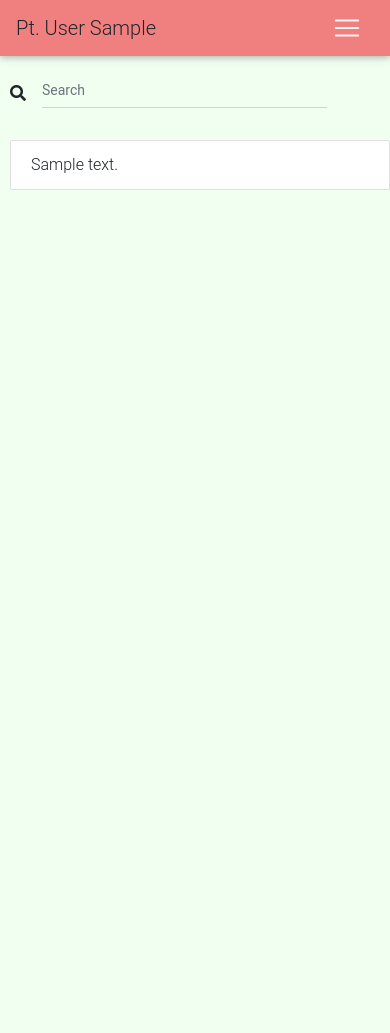
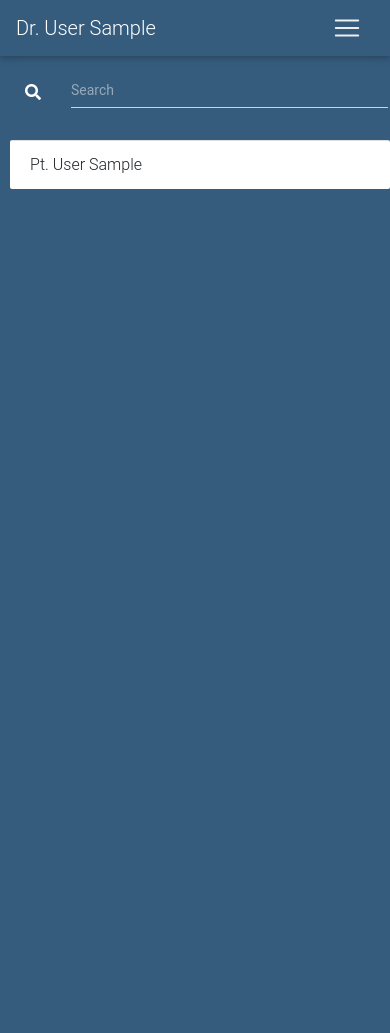
Before and after one commit to CampaUTN/kineapp-backend, a Django app: page / in a window 390 px wide. Before the commit the page ends 190 px from the top, so only its background shows below. Run offline with Django 3.2, Linux system fonts and the light colour scheme; a user stored in the database is signed in; tables that the repository leaves empty hold one stand-in row (values such as "Sample post"); some libraries are stand-ins or nearby versions.

Commit message:
269, 276, 278, 279 fix login web, style changes and minor fixes (#26)
* Fix: now deployment task execute also migrations for users app

* Fix styles according to mobile application

* Added sessions view. Change the color of the logo, also add gif for loader

* Now the clinical history has the medic (will change)

* Add clinical session url, and minor fixes for changes (this will change in the future due to clinical history will be erase)

```diff
--- a/kinesio/kinesioapp/models.py
+++ b/kinesio/kinesioapp/models.py
@@ -54,7 +54,8 @@ class ClinicalHistory(models.Model):
     date = models.DateTimeField()
     description = models.CharField(max_length=255)
     status = models.CharField(max_length=100, choices=CLINICAL_HISTORY_STATUS_CHOICES, default='PENDING')
-    patient = models.ForeignKey(User, on_delete=models.CASCADE)
+    patient = models.ForeignKey(User, on_delete=models.CASCADE, related_name="patient_owner", null=True)
+    medic = models.ForeignKey(User, on_delete=models.CASCADE, related_name="medic_owner", null=True)
 
     objects = ClinicalHistoryQuerySet.as_manager()
 
--- a/kinesio/kinesioapp/templates/kinesioapp/index.html
+++ b/kinesio/kinesioapp/templates/kinesioapp/index.html
@@ -2,16 +2,15 @@
 {% load static %}
 
 {% block title %}
-    KinesioApp
+    KineApp
 {% endblock %}
 
 {% block body %}
     {% if not user.is_authenticated %}
-        <div class="text-center animated fadeInUp">
+        <div id="logo_index" class="text-center animated fadeInUp">
             <img src="{% static "images/logo.png" %}" class="img-fluid logo_image_index" alt="Temporal Logo" >
             <div style="margin-bottom: 15px">
-                <h1 class="display-3 logo_title_index" ><strong>KinesioApp</strong></h1>
-                <h1 class="display-5 logo_title_index">Temporal Slogan</h1>
+                <h1 class="display-2 logo_title_index" ><strong>KineApp</strong></h1>
             </div>
             <div class="google_center">
                 <div id="my-signin2"></div>
@@ -19,7 +18,7 @@
         </div>
         <script src="https://apis.google.com/js/platform.js?onload=renderButton" async defer></script>
     {% else %}
-        <div class="row">
+        <div id="sidebar_row" class="row">
             <div class="col-md-4" style="padding-left: 25px">{% include "kinesioapp/users/sidebar.html" %}</div>
             <div id="data_content" class="col-md-8 data" ></div>
         </div>
--- a/kinesio/kinesioapp/templates/kinesioapp/users/sidebar.html
+++ b/kinesio/kinesioapp/templates/kinesioapp/users/sidebar.html
@@ -2,21 +2,26 @@
 <script src="{% static "js/sidebar.js" %}"></script>
 
 <div class="animated slideInLeft" style="margin-top: 10px">
-    <div>
+    <div style="width: 100%;">
         <form class="form-inline md-form form-sm mt-0">
-            <i class="fas fa-search" aria-hidden="true"></i>
-            <input id="search_list" class="form-control form-control-sm ml-3 w-75" type="text" placeholder="Search" aria-label="Search">
+            <div class="col" style=" max-width: 15px;">
+                <i class="fas fa-search" aria-hidden="true"></i>
+            </div>
+
+            <div class="col" style="width: 100%;">
+                <input id="search_clinical" class="form-control form-control-sm ml-3 white-text" style="width: 99%;" type="text" placeholder="Search" aria-label="Search">
+            </div>
         </form>
     </div>
 
-    <div id="list_data" class="list-group" style="margin-top: 10px">
-        {% if license %}
+    <div id="list_data" class="list-group list-group-flush scrollbar scrollbar-primary" style="margin-top: 10px">
+        {% if user.is_medic %}
             {% for patient in patients %}
-                <a onclick="get_clinical_history(1)" class="list-group-item list-group-item-action">{{ patient.name }}</a>
+                <a onclick="get_clinical_history_by_patient({{ patient.pk }})" class="list-group-item list-group-item-action waves-effect"> Pt. {{ patient.last_name }} {{ patient.first_name }}</a>
             {% endfor %}
         {% else %}
             {% for clinical_history in clinical_histories %}
-                <a onclick="get_clinical_history({{ clinical_history.pk }})" class="list-group-item list-group-item-action">{{ clinical_history.description }}</a>
+                <a onclick="get_clinical_history({{ clinical_history.pk }})" class="list-group-item list-group-item-action waves-effect"> Dr. {{ clinical_history.medic.last_name }} {{ clinical_history.medic.first_name }}</a>
             {% endfor %}
         {%  endif %}
     </div>
--- a/kinesio/kinesioapp/templates/layout/base.html
+++ b/kinesio/kinesioapp/templates/layout/base.html
@@ -9,12 +9,12 @@
 
     <title>{% block title %}<<< Insert title on any template that extends base.html! >>>{% endblock %}</title>
 
+    <!-- Font Awesome -->
+    <link rel="stylesheet" href="https://use.fontawesome.com/releases/v5.8.2/css/all.css">
+
     <!-- Jquery and PopperJS (Bootstrap 4 requirements) -->
     <script src="https://ajax.googleapis.com/ajax/libs/jquery/3.4.1/jquery.min.js"></script>
     <script src="https://cdnjs.cloudflare.com/ajax/libs/popper.js/1.14.7/umd/popper.min.js" integrity="sha384-UO2eT0CpHqdSJQ6hJty5KVphtPhzWj9WO1clHTMGa3JDZwrnQq4sF86dIHNDz0W1" crossorigin="anonymous"></script>
-
-    <!-- Font Awesome -->
-    <link rel="stylesheet" href="https://use.fontawesome.com/releases/v5.8.2/css/all.css">
 
     <!-- Bootstrap 4 -->
     <link rel="stylesheet" href="https://stackpath.bootstrapcdn.com/bootstrap/4.3.1/css/bootstrap.min.css" integrity="sha384-ggOyR0iXCbMQv3Xipma34MD+dH/1fQ784/j6cY/iJTQUOhcWr7x9JvoRxT2MZw1T" crossorigin="anonymous">
@@ -24,19 +24,30 @@
     <script src="https://apis.google.com/js/platform.js" async defer></script>
     <meta name="google-signin-client_id" content="989785370858-vo6q8dpnjs4d5gr08k6s0to4opp1repi.apps.googleusercontent.com">
 
-    <!-- Material Design Bootstrap -->
-    <link href="https://cdnjs.cloudflare.com/ajax/libs/mdbootstrap/4.8.7/css/mdb.min.css" rel="stylesheet">
-    <!-- MDB core JavaScript -->
-    <script type="text/javascript" src="https://cdnjs.cloudflare.com/ajax/libs/mdbootstrap/4.8.7/js/mdb.min.js"></script>
+    <!-- Slick Sliders -->
+    <link rel="stylesheet" type="text/css" href="//cdn.jsdelivr.net/npm/slick-carousel@1.8.1/slick/slick.css"/>
+    <link rel="stylesheet" type="text/css" href="slick/slick-theme.css"/>
+    <script type="text/javascript" src="https://cdn.jsdelivr.net/npm/slick-carousel@1.8.1/slick/slick.min.js"></script>
 
-    <link  rel="stylesheet" href="{% static "css/main.css" %}">
-    <script src="{% static "js/index.js" %}"></script>
+    <!-- Lightbox -->
+    <link rel="stylesheet" href="https://cdn.jsdelivr.net/gh/fancyapps/fancybox@3.5.7/dist/jquery.fancybox.min.css" />
+    <script src="https://cdn.jsdelivr.net/gh/fancyapps/fancybox@3.5.7/dist/jquery.fancybox.min.js"></script>
+
+
+
+
 </head>
 
 <body data-spy="scroll" data-target="#header" class="">
+<!-- Load faster and more working effects -->
+<!-- Material Design Bootstrap -->
+<link href="https://cdnjs.cloudflare.com/ajax/libs/mdbootstrap/4.8.7/css/mdb.min.css" rel="stylesheet">
+
+
+<link  rel="stylesheet" href="{% static "css/main.css" %}">
 
 {% include 'layout/navbar.html' %}
-<div>
+<div class="box">
     {% block body %}{% endblock %}
 
 </div>
@@ -46,5 +57,11 @@
         </div>
     </div>
 </div>
+
+<!-- JS Block -->
+<!-- MDB core JavaScript -->
+<script type="text/javascript" src="https://cdnjs.cloudflare.com/ajax/libs/mdbootstrap/4.8.7/js/mdb.min.js"></script>
+
+<script src="{% static "js/index.js" %}"></script>
 </body>
 </html>
--- a/kinesio/kinesioapp/templates/layout/navbar.html
+++ b/kinesio/kinesioapp/templates/layout/navbar.html
@@ -1,12 +1,12 @@
 <nav class="mb-1 navbar navbar-expand-lg navbar-dark">
     {% if user.is_authenticated %}
-        {% if user.license %}
-            <a class="navbar-brand disabled">Dr. {{ user.last_name }} {{ user.first_name }}</a>
+        {% if user.is_medic %}
+            <a class="navbar-brand disabled white-text">Dr. {{ user.last_name }} {{ user.first_name }}</a>
         {% else %}
-            <a class="navbar-brand disabled">Pt. {{ user.last_name }} {{ user.first_name }}</a>
+            <a class="navbar-brand disabled white-text">Pt. {{ user.last_name }} {{ user.first_name }}</a>
         {% endif %}
     {% else %}
-        <a class="navbar-brand disabled">KinesioApp</a>
+        <a class="navbar-brand disabled white-text">KineApp</a>
     {% endif %}
 
     <button class="navbar-toggler" type="button" data-toggle="collapse" data-target="#navbarSupportedContent-4"
--- a/kinesio/kinesioapp/urls.py
+++ b/kinesio/kinesioapp/urls.py
@@ -9,6 +9,7 @@ urlpatterns = [
     re_path(r'^secret_questions/?$', views.SecretQuestionView.as_view(), name='secret_questions_view'),
     re_path(r'^no_user/?$', views.NoUserView.as_view(), name='no_user_view'),
     re_path(r'^clinical_history/?$', views.ClinicalHistoryView.as_view(), name='clinical_history_view'),
+    re_path(r'^clinical_session/?$', views.ClinicalSessionView.as_view(), name='clinical_session_view'),
 
     # API
     re_path(r'^api/v1/clinical_histories/?$', api.ClinicalHistoryAPIView.as_view(), name='clinical_history'),
--- a/kinesio/kinesioapp/views.py
+++ b/kinesio/kinesioapp/views.py
@@ -1,7 +1,7 @@
 from django.shortcuts import render
 from django.views import generic
 from .models import ClinicalHistory
-from users.models import SecretQuestion
+from users.models import SecretQuestion, UserQuerySet
 from django.http import HttpResponse
 from django.contrib.auth import logout
 
@@ -11,9 +11,9 @@ class IndexView(generic.View):
     def get(self, request):
         if request.user.is_authenticated:
             user = request.user
-            if hasattr(user, 'license'):
-                patients = user.patients
-                return render(request, 'kinesioapp/index.html', {'patients': patients})
+            if user.is_medic:
+
+                return render(request, 'kinesioapp/index.html', {'patients': user.related_patients})
             else:
                 clinical_histories = ClinicalHistory.objects.filter(patient=user)
                 return render(request, 'kinesioapp/index.html', {'clinical_histories': clinical_histories})
@@ -41,9 +41,22 @@ def logout_view(request):
 
 class ClinicalHistoryView(generic.View):
     def get(self, request):
-        id_clinical_history = request.GET["id_clinical_history"]
-        clinical_history = ClinicalHistory.objects.get(pk=id_clinical_history)
-        if clinical_history is None:
+        clinical_history_id = request.GET.get("clinical_history_id", None)
+        try:
+            if clinical_history_id is None:
+                patient_id = request.GET.get("patient_id", None)
+                clinical_history = ClinicalHistory.objects.get(patient_id=patient_id, medic_id=request.user.pk)
+            else:
+                clinical_history = ClinicalHistory.objects.get(pk=clinical_history_id)
+
+        except ClinicalHistory.DoesNotExist:
             return render(request, 'kinesioapp/users/clinical_history.html')
-        else:
-            return render(request, 'kinesioapp/users/clinical_history.html', {'clinical_history': clinical_history})
+
+        return render(request, 'kinesioapp/users/clinical_history.html', {'clinical_history': clinical_history})
+
+
+class ClinicalSessionView(generic.View):
+    def get(self, request):
+
+        clinical_session_id = request.GET.get("clinical_session_id", None)
+        return render(request, 'kinesioapp/users/clinical_session.html')
--- a/kinesio/static/css/main.css
+++ b/kinesio/static/css/main.css
@@ -3,12 +3,42 @@ html {
 }
 
 body {
-  min-height: 100%;
-  background: honeydew;
+    height: 100%;
+    background: #355C7D;
+}
+
+.box {
+    height: 100%;
+}
+
+#sidebar_row {
+    height: 100%;
+}
+
+.data {
+    width: 100%;
+    height: 100%;
+    position: relative;
+}
+
+.white-text {
+    color: white;
+}
+
+#card_session {
+    width: 100%;
+    height: 100%;
+    position: absolute;
+    top: 0;
+    left: 0;
+}
+
+#card_history {
+    margin-top: 10px;
 }
 
 nav {
-  background: lightcoral;
+    background: #355C7D;
 }
 
 .container {
@@ -23,7 +53,7 @@ nav {
 }
 
 .logo_title_index {
-    color: #1063AF;
+    color: lightcoral;
 }
 
 .popover {
@@ -33,6 +63,10 @@ nav {
 
 .popover .arrow:after {
     border-right-color: lightcoral;
+}
+
+.popover-body {
+    color: white;
 }
 
 .google_center {
@@ -49,15 +83,75 @@ nav {
     color: #1da1f2;
 }
 
-.button_honey {
-    background: honeydew;
+.button_lightcoral {
+    background: lightcoral;
 }
 
 .card {
     width: 95%;
-    margin-top: 10px;
+    min-height: 500px;
+    height: auto;
+    display:inline-block;
 }
 
 .card-header {
     background: lightcoral;
 }
+
+.list-group-item.active, .list-group-item.active:hover, .list-group-item.active:focus {
+    background: lightcoral;
+    border-color: lightcoral;
+}
+
+
+div.col > .form-control::placeholder {
+    color: whitesmoke;
+    opacity: 0.5;
+}
+
+.fa-search {
+    color: white;
+}
+
+.fa-key, .fa-question {
+    color: #355C7D;
+}
+
+.md-form input[type="text"]:focus:not([readonly]),
+.md-form input[type="password"]:focus:not([readonly]){
+    -webkit-box-shadow: 0 1px 0 0 lightcoral;
+    box-shadow: 0 1px 0 0 lightcoral;
+    border-bottom: 1px solid lightcoral;
+}
+
+.custom-select:focus {
+    border-color: lightcoral;
+    outline: 0;
+    box-shadow: 0 0 0 .2rem #f0c3c8;
+}
+
+.slick-slide {
+    margin-left:10px;
+}
+
+.slick-list {
+    margin-left:-10px;
+}
+
+.fa-arrow-circle-right,
+.fa-arrow-circle-left {
+    color: #355C7D;
+    top: 45%;
+    left: 45%;
+    position:absolute;
+}
+
+.fa-arrow-left {
+    color: white;
+}
+
+.loader {
+    min-height: 50px;
+    min-width: 50px;
+    background: url("../images/loader.gif") no-repeat;
+}
--- a/kinesio/static/js/index.js
+++ b/kinesio/static/js/index.js
@@ -6,9 +6,6 @@ function signOut() {
 
 function onSuccess(googleUser) {
     var id_token = googleUser.getAuthResponse().id_token;
-
-    //For test purpose
-    console.log('google_token: ' + id_token)
 
     sessionStorage.setItem('google_token', id_token);
 
@@ -24,14 +21,16 @@ function onSuccess(googleUser) {
                     $('#modalGeneric').modal();
 
                 });
-            } else {
+            }
+        },
+        error: function(response){
+            if(response.status == 406) {
                 $('.modal-content').load('no_user/', function(){
                     $('#modalGeneric').modal({show:true});
                 });
+            } else {
+                console.log("There was an error.")
             }
-        },
-        error: function(){
-            console.log("There was an error. ")
         }});
 }
 
@@ -50,3 +49,12 @@ function renderButton() {
         'onfailure': onFailure
     });
 }
+
+function get_session(clinical_session_id) {
+    $.get('clinical_session/?clinical_session_id=' + clinical_session_id).then(function (data) {
+        $('#card_history').append(data).one("animationend", function(){
+            $('#card_session').removeClass('animated slideInRight')
+        });
+
+    })
+}
--- a/kinesio/static/js/sidebar.js
+++ b/kinesio/static/js/sidebar.js
@@ -1,21 +1,27 @@
+$(function(){
 
-$('#search_list').on("change keyup paste", function(){
-    let current_query = $('#search_list').val();
-    console.log("holaa");
-    let list_data = $("#list_data li")
-    if (current_query !== "") {
-        list_data.hide();
-        list_data.each(function(){
-            var current_keyword = $(this).text();
-            if (current_keyword.indexOf(current_query) >=0) {
-                $(this).show();
-            };
+    $('.list-group a').click(function(e) {
+        e.preventDefault()
+
+        $that = $(this);
+
+        $that.parent().find('a').removeClass('active');
+        $that.addClass('active').addClass("white-text");
+    });
+
+    $('#search_clinical').bind("change keyup paste", function(){
+        event.preventDefault();
+        let value = $(this).val().toLowerCase();
+        $("#list_data a").filter(function() {
+            $(this).toggle($(this).text().toLowerCase().indexOf(value) > -1)
         });
-    } else {
-        list_data.show();
-    };
+    });
 });
 
-function get_clinical_history(id_clinical_history){
-    $('.data').load('clinical_history/?id_clinical_history=' + id_clinical_history)
+function get_clinical_history(clinical_history_id){
+    $('.data').load('clinical_history/?clinical_history_id=' + clinical_history_id)
 }
+
+function get_clinical_history_by_patient(patient_id){
+    $('.data').load('clinical_history/?patient_id=' + patient_id)
+}
```
Also changed, not shown: kinesio/kinesioapp/templates/kinesioapp/login/secret_question.html (+7 -4 lines), kinesio/kinesioapp/templates/kinesioapp/users/clinical_history.html (+10 -6 lines), kinesio/kinesioapp/templates/kinesioapp/users/clinical_session.html (added, +36 -0 lines), kinesio/static/js/clinical_session.js (added, +34 -0 lines), kinesio/static/js/secret_questions.js (+15 -11 lines), kinesio/static/images/loader.gif (added), kinesio/static/images/logo.png, 1 other file. Lines whose indentation alone changed are shown as unchanged.
